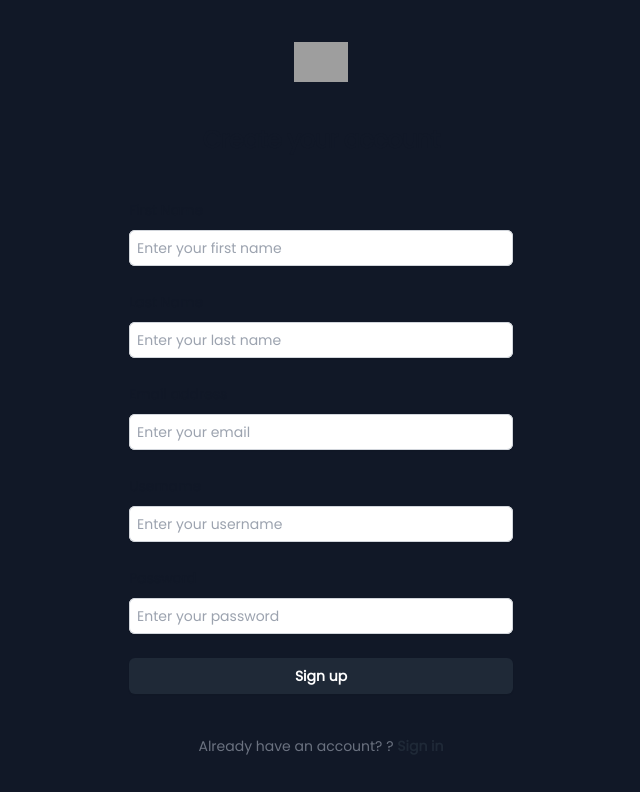
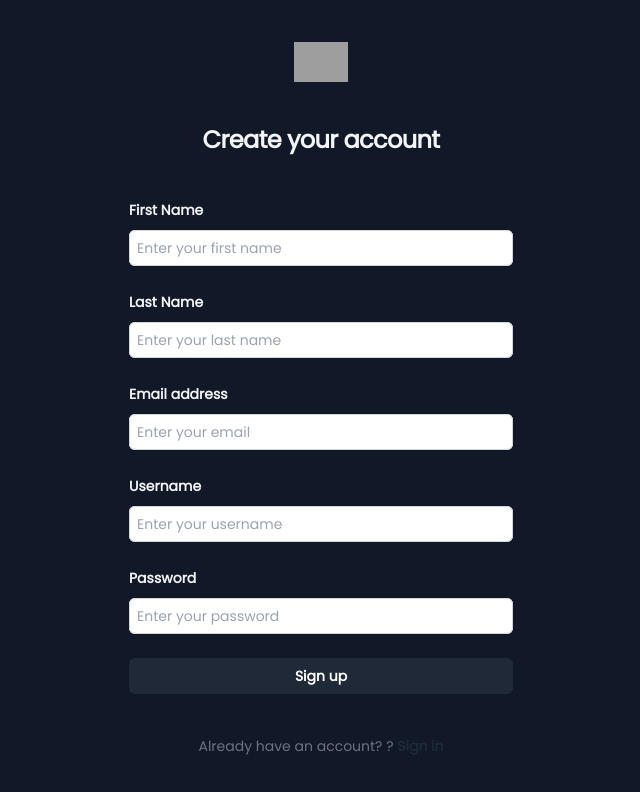
Before and after one commit to raeez21/vision_quest, a Next.js app in the folder frontend_vision_quest/: page /signup in a window 1280 px wide. Shown: the top 792 px of the page, without its empty margins (319-959 px from the left). Built offline with nearby package versions, Linux system fonts and the light colour scheme; grey boxes are pictures that could not be loaded.

Commit message:
signup, signin styles

```diff
--- a/frontend_vision_quest/src/app/signin/page.js
+++ b/frontend_vision_quest/src/app/signin/page.js
@@ -63,7 +63,7 @@ export default function SignIn() {
             src="https://tailwindui.com/img/logos/mark.svg?color=indigo&shade=600"
             alt="Vision Quest"
           />
-          <h2 className="mt-10 text-center text-2xl font-bold leading-9 tracking-tight text-gray-900">
+          <h2 className="mt-10 text-center text-2xl font-bold leading-9 tracking-tight">
             Sign in to your account
           </h2>
         </div>
@@ -72,7 +72,7 @@ export default function SignIn() {
           <form className="space-y-6" action="#" method="POST" onSubmit={handleSubmit}>
             {loginError && <div className="text-red-500 mb-2">{loginError}</div>}
             <div>
-              <label htmlFor="username" className="block text-sm font-medium leading-6 text-gray-900">
+              <label htmlFor="username" className="block text-sm font-bold leading-6">
                 Username
               </label>
               <div className="mt-2">
@@ -92,7 +92,7 @@ export default function SignIn() {
 
             <div>
               <div className="flex items-center justify-between">
-                <label htmlFor="password" className="block text-sm font-medium leading-6 text-gray-900">
+                <label htmlFor="password" className="block text-sm font-bold leading-6">
                   Password
                 </label>
                 {/* <div className="text-sm">
--- a/frontend_vision_quest/src/app/signup/page.js
+++ b/frontend_vision_quest/src/app/signup/page.js
@@ -59,7 +59,7 @@ export default function SignUp() {
                 src="https://tailwindui.com/img/logos/mark.svg?color=indigo&shade=600"
                 alt="Vision Quest"
             />
-            <h2 className="mt-10 text-center text-2xl font-bold leading-9 tracking-tight text-gray-900">
+            <h2 className="mt-10 text-center text-2xl font-bold leading-9 tracking-tight">
                 Create your account
             </h2>
             </div>
@@ -68,7 +68,7 @@ export default function SignUp() {
                 <form className="space-y-6" action="#" method="POST" onSubmit={handleSubmit}>
                     {signupError && <div className="text-red-500 mb-2">{signupError}</div>}
                     <div>
-                        <label htmlFor="firstName" className="block text-sm font-medium leading-6 text-gray-900">
+                        <label htmlFor="firstName" className="block text-sm font-bold leading-6">
                             First Name
                         </label>
                         <div className="mt-2">
@@ -86,7 +86,7 @@ export default function SignUp() {
                         </div>
                     </div>
                     <div>
-                        <label htmlFor="lastName" className="block text-sm font-medium leading-6 text-gray-900">
+                        <label htmlFor="lastName" className="block text-sm font-bold leading-6">
                             Last Name
                         </label>
                         <div className="mt-2">
@@ -104,7 +104,7 @@ export default function SignUp() {
                         </div>
                     </div>
                     <div>
-                        <label htmlFor="email" className="block text-sm font-medium leading-6 text-gray-900">
+                        <label htmlFor="email" className="block text-sm font-bold leading-6">
                             Email address
                         </label>
                         <div className="mt-2">
@@ -122,7 +122,7 @@ export default function SignUp() {
                         </div>
                     </div>
                     <div>
-                        <label htmlFor="username" className="block text-sm font-medium leading-6 text-gray-900">
+                        <label htmlFor="username" className="block text-sm font-bold leading-6">
                             Username
                         </label>
                         <div className="mt-2">
@@ -141,7 +141,7 @@ export default function SignUp() {
                     </div>
                     <div>
                         <div className="flex items-center justify-between">
-                            <label htmlFor="password" className="block text-sm font-medium leading-6 text-gray-900">
+                            <label htmlFor="password" className="block text-sm font-bold leading-6">
                             Password
                             </label>
                         </div>
```
